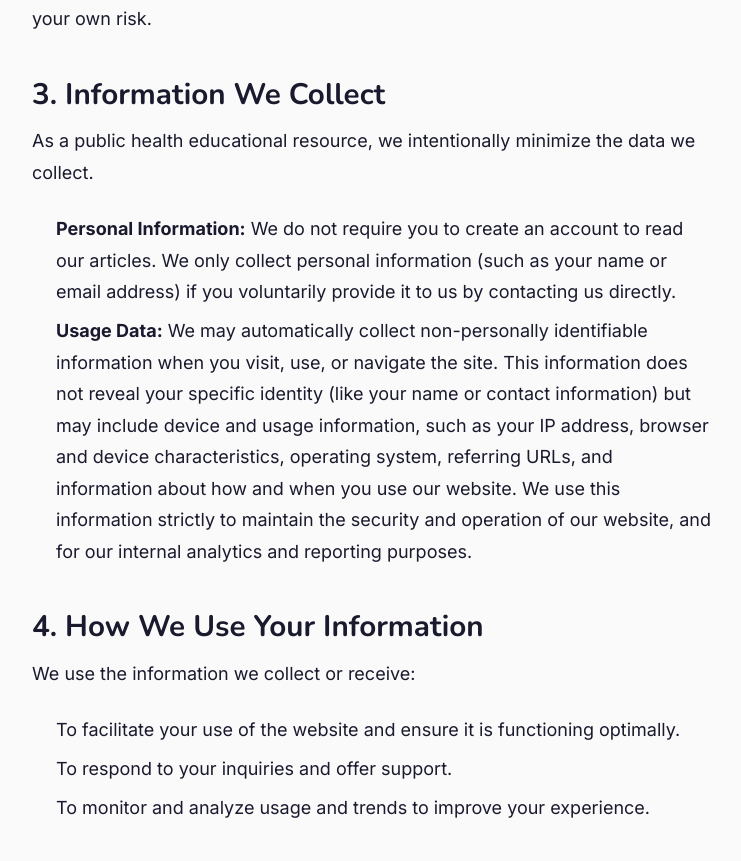
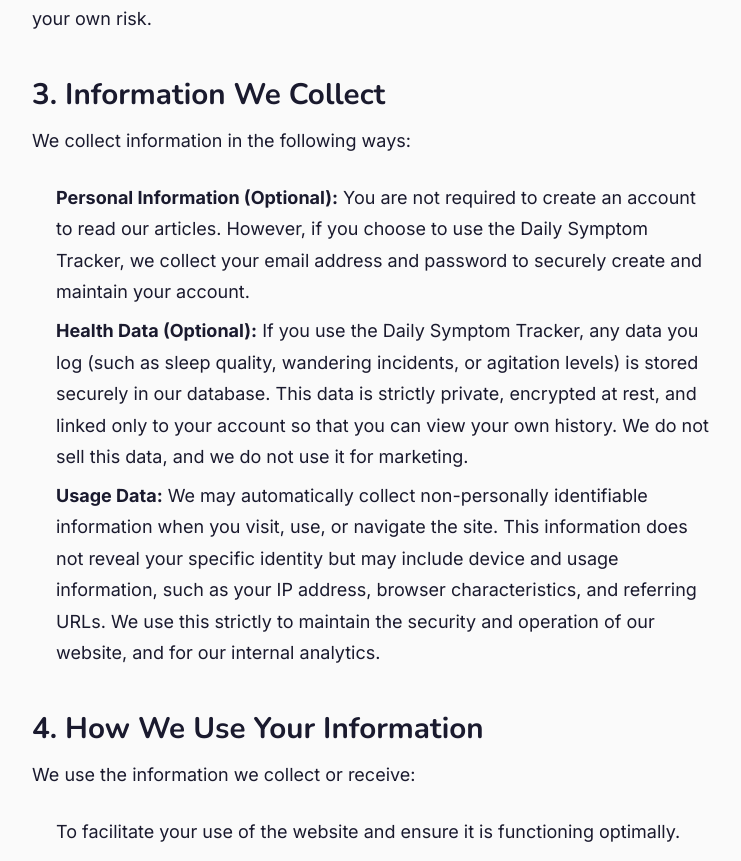
Before and after one commit to Shivalik-Capital/project-lantern, a Next.js app: page /privacy in a window 1280 px wide. Shown: the part 1024-1885 px from the top of the page, without its empty margins (268-1009 px from the left). Built offline with nearby package versions, Linux system fonts and the light colour scheme; no server answers.

Commit message:
feat: update privacy policy and add daily log CTAs

```diff
--- a/app/(auth)/login/page.tsx
+++ b/app/(auth)/login/page.tsx
@@ -22,7 +22,13 @@ export default function LoginPage() {
       </div>
 
       <div className="mt-8 sm:mx-auto sm:w-full sm:max-w-md">
-        <div className="bg-surface py-8 px-4 shadow sm:rounded-lg sm:px-10 border border-border">
+        <div className="card py-8 px-4 sm:px-10">
+          <div className="mb-6 p-4 bg-primary-lighter border border-primary-light rounded-md text-center">
+            <h3 className="font-sans font-700 text-primary-dark mb-1">Track Daily Progress</h3>
+            <p className="text-sm text-text-muted">
+              Create a free, secure account to log daily symptoms and build a history you can share with your doctor.
+            </p>
+          </div>
           <LoginForm />
         </div>
       </div>
--- a/app/page.tsx
+++ b/app/page.tsx
@@ -51,12 +51,12 @@ export default function HomePage() {
             An evidence-based, medically bounded framework waiting for clinical leadership. Built to serve 8.8 million families.
           </motion.p>
           <motion.div variants={FADE_UP} className="flex flex-col sm:flex-row items-center justify-center gap-4 w-full sm:w-auto">
-            <Link href="/clinical-board" className="btn btn-primary w-full sm:w-auto text-base px-8 py-4 shadow-lg shadow-primary/20 hover:shadow-primary/30 transition-shadow">
-              Join the Clinical Board
+            <Link href="/tracker" className="btn btn-primary w-full sm:w-auto text-base px-8 py-4 shadow-lg shadow-primary/20 hover:shadow-primary/30 transition-shadow">
+              Start Daily Symptom Log
               <ArrowRight className="w-4 h-4 ml-1" aria-hidden="true" />
             </Link>
-            <Link href="/charter" className="btn btn-outline w-full sm:w-auto text-base px-8 py-4 bg-surface/50 backdrop-blur-sm">
-              Read our Editorial Charter
+            <Link href="/understand" className="btn btn-outline w-full sm:w-auto text-base px-8 py-4 bg-surface/50 backdrop-blur-sm">
+              Read our Guides
             </Link>
           </motion.div>
         </motion.div>
--- a/app/privacy/page.tsx
+++ b/app/privacy/page.tsx
@@ -34,11 +34,12 @@ export default function PrivacyPolicyPage() {
 
           <h2>3. Information We Collect</h2>
           <p>
-            As a public health educational resource, we intentionally minimize the data we collect.
+            We collect information in the following ways:
           </p>
           <ul>
-            <li><strong>Personal Information:</strong> We do not require you to create an account to read our articles. We only collect personal information (such as your name or email address) if you voluntarily provide it to us by contacting us directly.</li>
-            <li><strong>Usage Data:</strong> We may automatically collect non-personally identifiable information when you visit, use, or navigate the site. This information does not reveal your specific identity (like your name or contact information) but may include device and usage information, such as your IP address, browser and device characteristics, operating system, referring URLs, and information about how and when you use our website. We use this information strictly to maintain the security and operation of our website, and for our internal analytics and reporting purposes.</li>
+            <li><strong>Personal Information (Optional):</strong> You are not required to create an account to read our articles. However, if you choose to use the Daily Symptom Tracker, we collect your email address and password to securely create and maintain your account.</li>
+            <li><strong>Health Data (Optional):</strong> If you use the Daily Symptom Tracker, any data you log (such as sleep quality, wandering incidents, or agitation levels) is stored securely in our database. This data is strictly private, encrypted at rest, and linked only to your account so that you can view your own history. We do not sell this data, and we do not use it for marketing.</li>
+            <li><strong>Usage Data:</strong> We may automatically collect non-personally identifiable information when you visit, use, or navigate the site. This information does not reveal your specific identity but may include device and usage information, such as your IP address, browser characteristics, and referring URLs. We use this strictly to maintain the security and operation of our website, and for our internal analytics.</li>
           </ul>
 
           <h2>4. How We Use Your Information</h2>
--- a/components/layout/Header.tsx
+++ b/components/layout/Header.tsx
@@ -74,7 +74,7 @@ export function Header() {
 
             {user ? (
               <Link href="/tracker" className="btn btn-primary !min-h-9 !px-4 !py-1.5 !text-xs">
-                <User className="w-3.5 h-3.5" /> Dashboard
+                <User className="w-3.5 h-3.5" /> Daily Log
               </Link>
             ) : (
               <Link href="/login" className="btn btn-outline !min-h-9 !px-4 !py-1.5 !text-xs">
@@ -122,7 +122,7 @@ export function Header() {
           <hr className="border-border" />
           {user ? (
             <Link href="/tracker" onClick={toggleMenu} className="block text-base font-600 text-primary hover:text-primary-dark flex items-center gap-2">
-              <User className="w-5 h-5" /> Dashboard
+              <User className="w-5 h-5" /> Daily Log
             </Link>
           ) : (
             <Link href="/login" onClick={toggleMenu} className="block text-base font-600 text-text hover:text-primary flex items-center gap-2">
```
